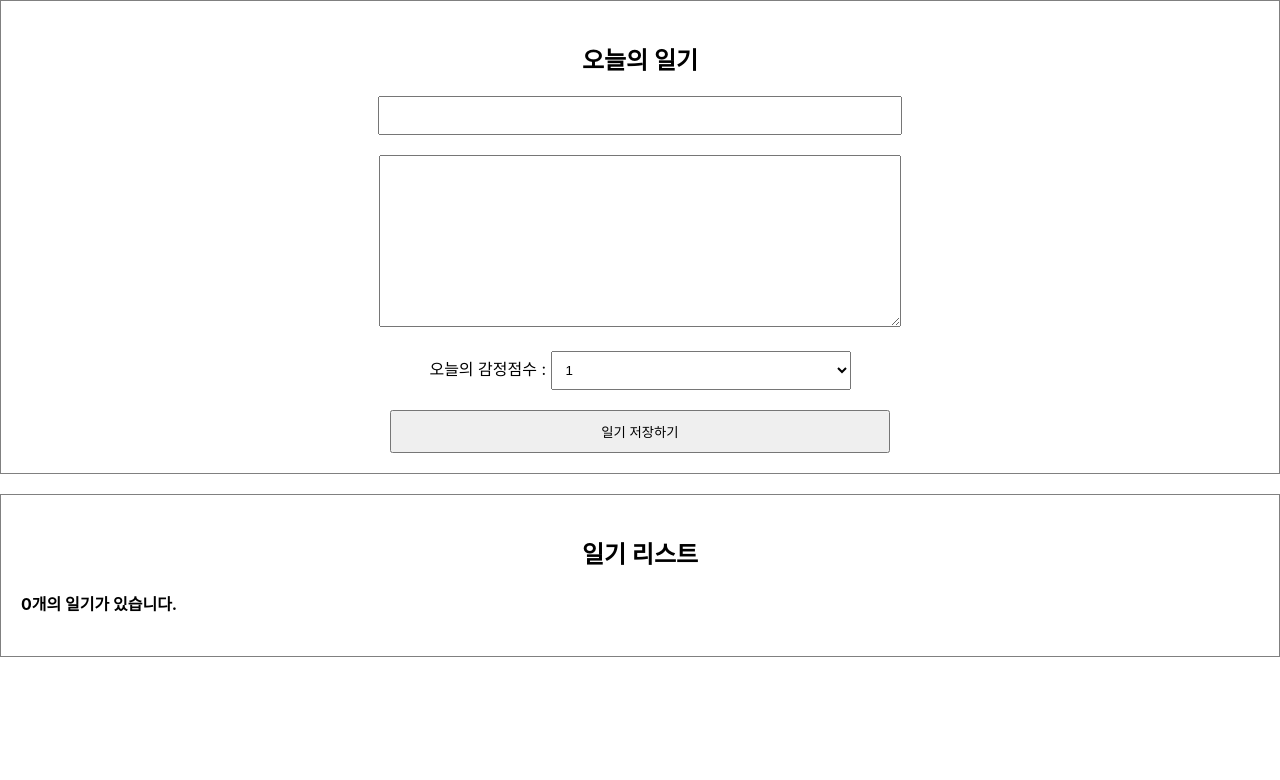
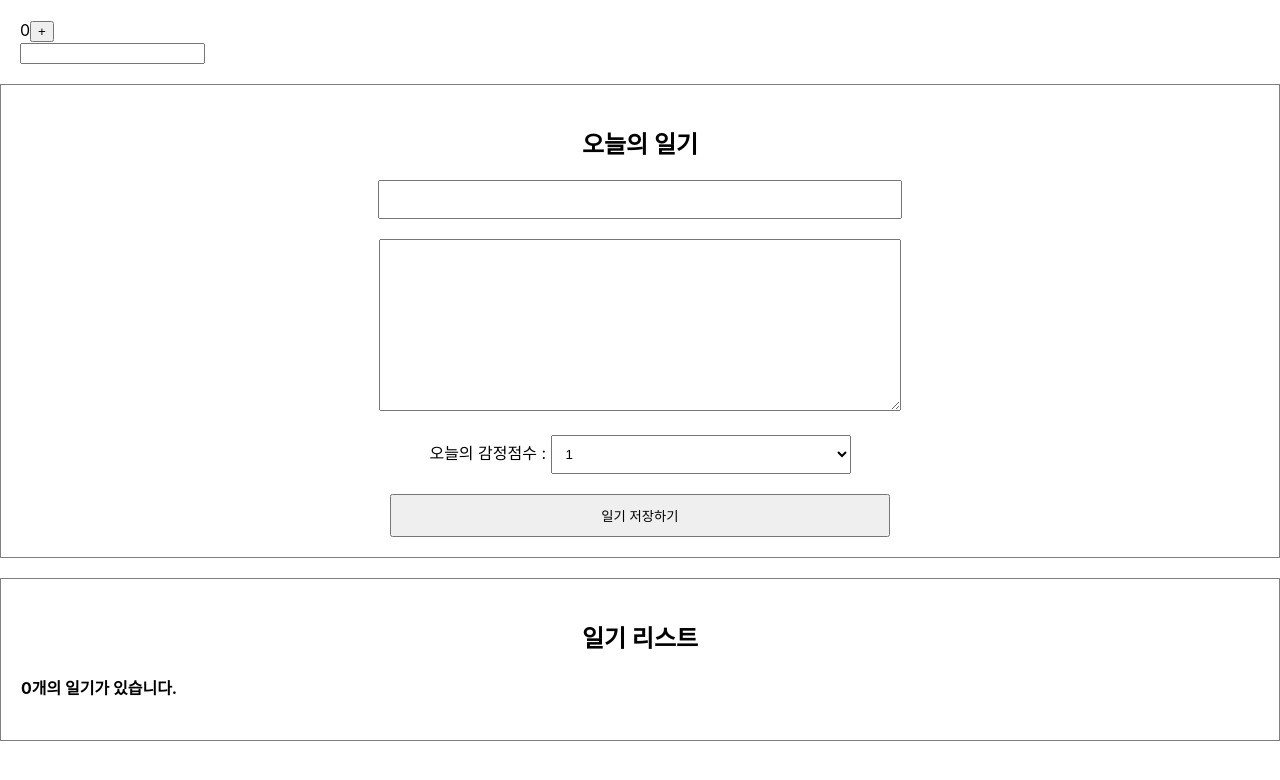
Before and after one commit to haisley77/react-diary, a React (Create React App) app: page / in a window 1280 px wide. Shown: the top 780 px of the page. Built offline with nearby package versions, Linux system fonts and the light colour scheme.

Commit message:
feat : 컴포넌트의 life cycle 관리

```diff
--- a/src/App.js
+++ b/src/App.js
@@ -2,6 +2,7 @@
 import DiaryEditor from "./DiaryEditor";
 import DiaryList from "./DiaryList";
 import {useRef, useState} from "react";
+import Lifecycle from "./Lifecycle";
 
 function App() {
 
@@ -39,6 +40,7 @@
 
   return (
     <div className="App">
+      <Lifecycle/>
       <DiaryEditor onCreate={onCreate}/>
       <DiaryList onEdit={onEdit} onRemove={onRemove} diaryList={data}/>
     </div>
--- /dev/null
+++ b/src/Lifecycle.js
@@ -0,0 +1,45 @@
+import React, {useEffect, useState} from "react";
+
+const Lifecycle = () => {
+  const [count, setCount] = useState(0);
+  const [text, setText] = useState("");
+
+  // 컴포넌트가 mount 되는 시점에 해당 콜백함수가 호출된다.
+  useEffect(() => {
+    console.log("Mount!");
+  }, []);
+
+
+  // 컴포넌트의 모든 값이 update 될 때마다 해당 콜백함수가 호출된다.
+  useEffect(() => {
+    console.log("Update!");
+  });
+
+  // dependency 배열에 지정한 값이 update 될 때마다 해당 콜백함수가 호출된다.
+  useEffect(() => {
+    console.log(`count is update : ${count}`);
+    if (count > 5) {
+      alert('count가 5를 넘었습니다. 따라서 1로 초기화합니다.');
+      setCount(1);
+    }
+  }, [count]);
+
+  useEffect(() => {
+    console.log(`text is update : ${text}`);
+  }, [text]);
+
+
+  return (
+    <div style={{padding: 20}}>
+    <div>
+      {count}
+      <button onClick={() => setCount(count+1)}>+</button>
+    </div>
+      <div>
+        <input value={text} onChange={(e) => setText(e.target.value)} />
+      </div>
+  </div>
+  );
+};
+
+export default Lifecycle;
```
